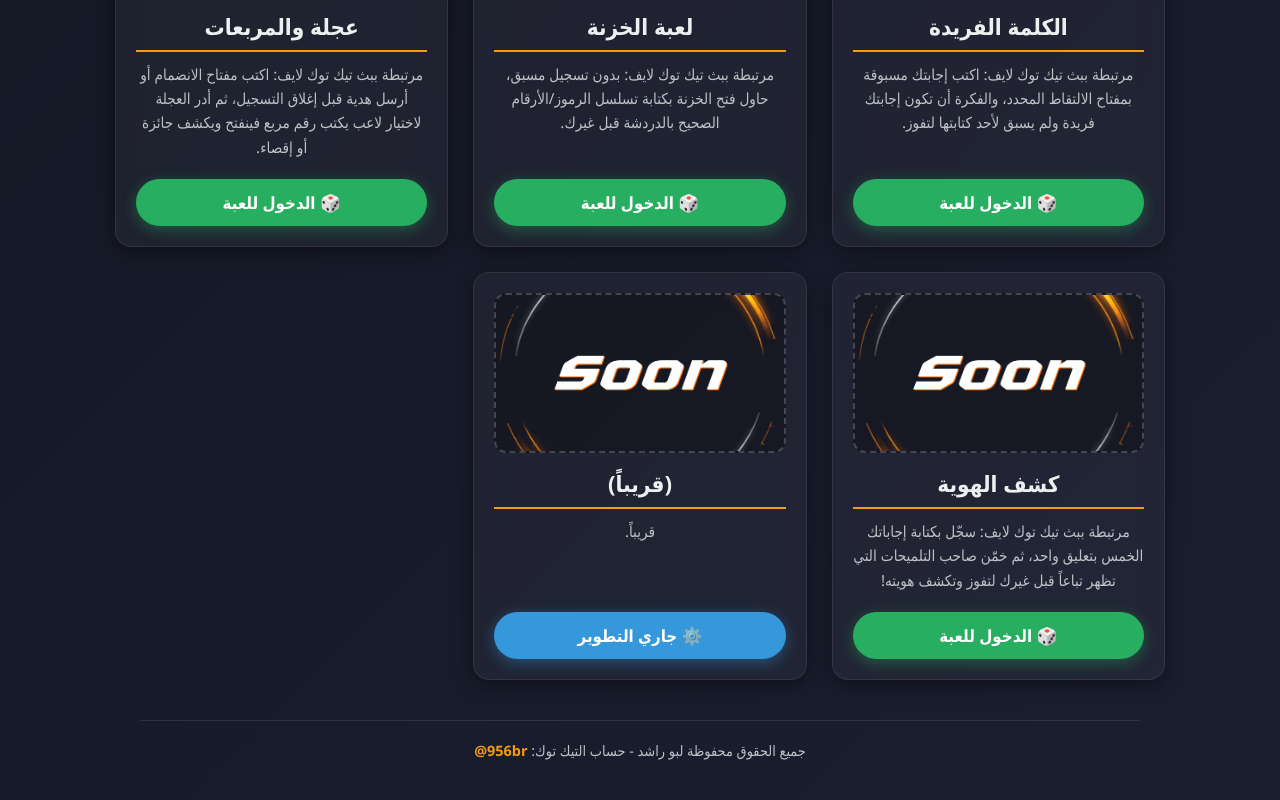
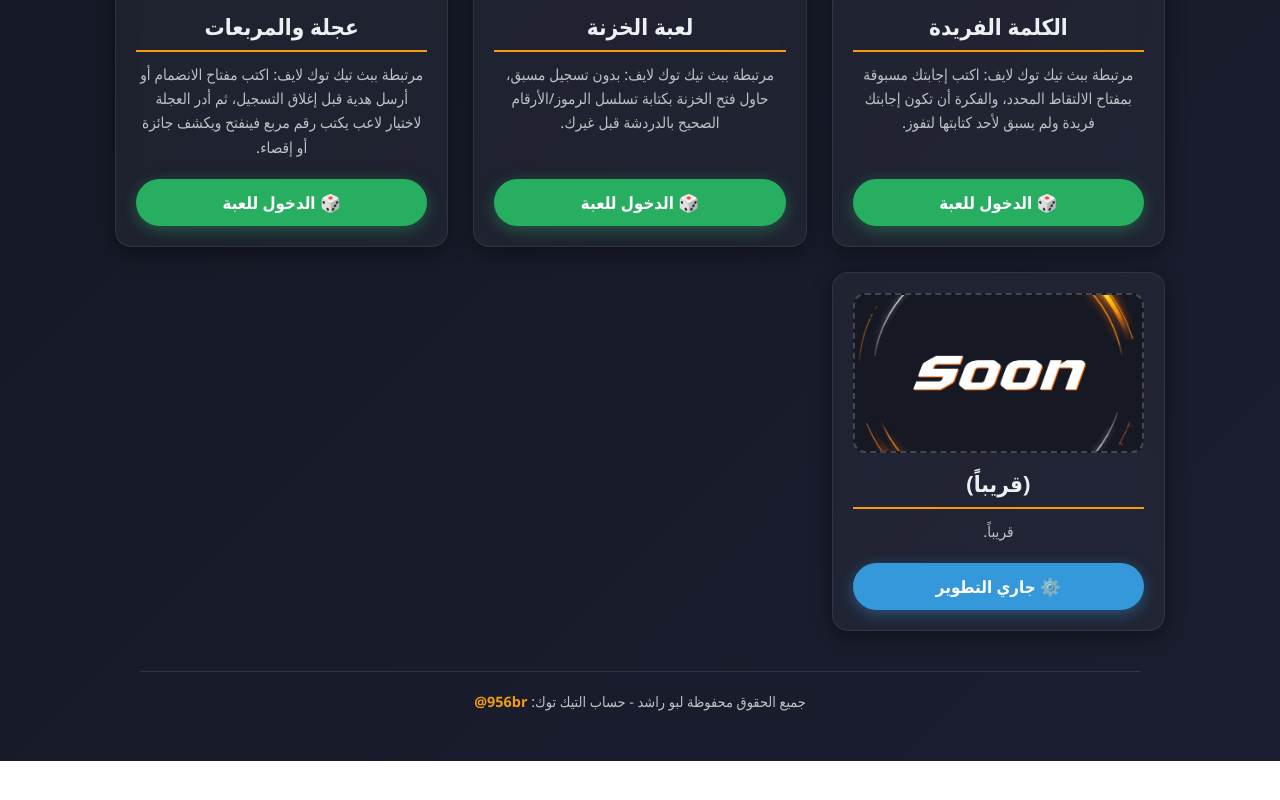
Before and after one commit to 956br/br.vue, a Vue app: page / in a window 1280 px wide. Shown: the part 2785-3585 px from the top of the page. After the commit the page ends 3546 px from the top, so only its background shows below. Built offline with nearby package versions, Linux system fonts and the light colour scheme.

Commit message:
Hide Identity Reveal game card from home page until further notice

```diff
--- a/src/views/Home.vue
+++ b/src/views/Home.vue
@@ -18,7 +18,7 @@ const games = [
   { slug: 'unique', title: 'الكلمة الفريدة', img: 'unique.png', desc: 'مرتبطة ببث تيك توك لايف: اكتب إجابتك مسبوقة بمفتاح الالتقاط المحدد، والفكرة أن تكون إجابتك فريدة ولم يسبق لأحد كتابتها لتفوز.' },
   { slug: 'vault', title: 'لعبة الخزنة', img: 'vault.png', desc: 'مرتبطة ببث تيك توك لايف: بدون تسجيل مسبق، حاول فتح الخزنة بكتابة تسلسل الرموز/الأرقام الصحيح بالدردشة قبل غيرك.' },
   { slug: 'wb', title: 'عجلة والمربعات', img: 'wb.png', desc: 'مرتبطة ببث تيك توك لايف: اكتب مفتاح الانضمام أو أرسل هدية قبل إغلاق التسجيل، ثم أدر العجلة لاختيار لاعب يكتب رقم مربع فينفتح ويكشف جائزة أو إقصاء.' },
-  { slug: 'identity-reveal', title: 'كشف الهوية', img: 'soon.png', desc: 'مرتبطة ببث تيك توك لايف: سجّل بكتابة إجاباتك الخمس بتعليق واحد، ثم خمّن صاحب التلميحات التي تظهر تباعاً قبل غيرك لتفوز وتكشف هويته!' },
+  // مخفية مؤقتاً حتى إشعار آخر: { slug: 'identity-reveal', title: 'كشف الهوية', img: 'soon.png', desc: 'مرتبطة ببث تيك توك لايف: سجّل بكتابة إجاباتك الخمس بتعليق واحد، ثم خمّن صاحب التلميحات التي تظهر تباعاً قبل غيرك لتفوز وتكشف هويته!' },
 ];
 </script>
 
```
